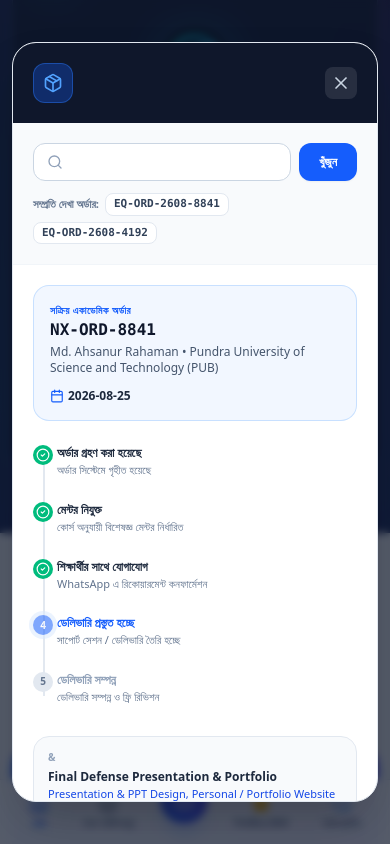
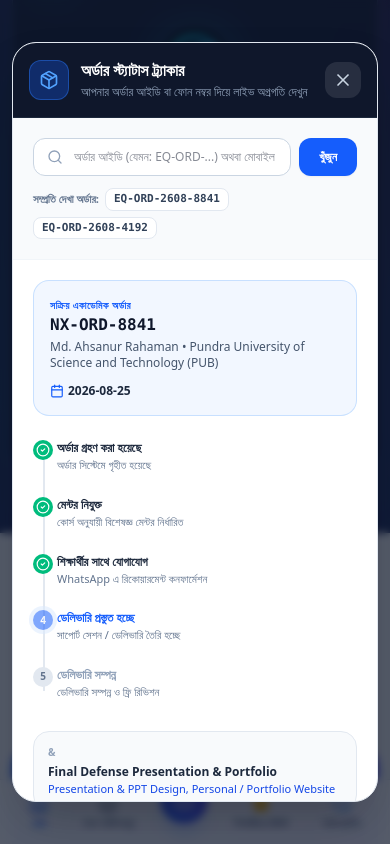
Before and after one commit to ahsanur-official/kraflyn-technologies, a React (Vite) app: page / in a window 390 px wide. Both pictures are taken after a click on the button "অর্ডার স্ট্যাটাস ট্র্যাক করুন". Shown: the part 936-1780 px from the top of the page. Built offline with nearby package versions, Linux system fonts and the light colour scheme.

Commit message:
refactor: improve responsive layout and localize order modals
Update OrderModal and OrderTrackerModal for better responsiveness on small screens. Add missing localization keys to support multi-language tracking and order interfaces.

```diff
--- a/src/components/order/OrderModal.tsx
+++ b/src/components/order/OrderModal.tsx
@@ -180,31 +180,34 @@ export const OrderModal: React.FC = () => {
       <div className="bg-white rounded-3xl shadow-2xl border border-slate-200 max-w-3xl w-full max-h-[92vh] flex flex-col overflow-hidden animate-in zoom-in-95 duration-200">
 
         {/* Header */}
-        <div className="bg-gradient-to-r from-blue-700 via-blue-800 to-indigo-900 text-white p-5 sm:p-6 shrink-0 relative">
-          <button
-            onClick={closeOrderModal}
-            className="absolute top-5 right-5 p-1.5 rounded-lg bg-white/10 hover:bg-white/20 text-white transition-colors cursor-pointer"
-          >
-            <X className="w-5 h-5" />
-          </button>
+        <div className="bg-gradient-to-r from-blue-700 via-blue-800 to-indigo-900 text-white p-5 sm:p-6 shrink-0">
+          <div className="flex items-start justify-between gap-4">
+            <div className="flex items-center gap-3 min-w-0">
+              <div className="w-10 h-10 rounded-xl bg-white/15 border border-white/20 flex items-center justify-center text-amber-300 shrink-0">
+                <GraduationCap className="w-6 h-6" />
+              </div>
+              <div className="min-w-0">
+                <h2 className="text-lg sm:text-xl font-bold tracking-tight">
+                  {t.orderModalHeading || t.orderModalTitle || 'সার্ভিস অর্ডার ফর্ম'}
+                </h2>
+                <p className="text-xs text-blue-100 mt-0.5 leading-normal">
+                  {t.orderModalSubtitle || 'নিচের তথ্যগুলো পূরণ করুন। অর্ডার সাবমিট হওয়ামাত্রই WhatsApp-এ যোগাযোগ করা হবে।'}
+                </p>
+              </div>
+            </div>
 
-          <div className="flex items-center gap-3">
-            <div className="w-10 h-10 rounded-xl bg-white/15 border border-white/20 flex items-center justify-center text-amber-300">
-              <GraduationCap className="w-6 h-6" />
-            </div>
-            <div>
-              <h2 className="text-xl font-bold tracking-tight">
-                {t.orderModalHeading}
-              </h2>
-              <p className="text-xs text-blue-100 mt-0.5">
-                {t.orderModalSubtitle}
-              </p>
-            </div>
+            <button
+              onClick={closeOrderModal}
+              aria-label="Close"
+              className="p-2 rounded-xl bg-white/10 hover:bg-white/20 text-white transition-colors cursor-pointer shrink-0"
+            >
+              <X className="w-5 h-5" />
+            </button>
           </div>
 
           {/* Reassurance pill */}
           <div className="mt-3.5 inline-flex items-center gap-2 bg-emerald-500/20 border border-emerald-400/40 text-emerald-100 text-xs px-3 py-1 rounded-full">
-            <CheckCircle2 className="w-3.5 h-3.5 text-emerald-300" />
+            <CheckCircle2 className="w-3.5 h-3.5 text-emerald-300 shrink-0" />
             <span>{language === 'bn' ? 'অগ্রিম কোনো পেমেন্ট প্রয়োজন নেই • সরাসরি WhatsApp এ যোগাযোগ' : 'No advance payment needed • Direct WhatsApp Outreach'}</span>
           </div>
         </div>
--- a/src/components/order/OrderTrackerModal.tsx
+++ b/src/components/order/OrderTrackerModal.tsx
@@ -134,22 +134,25 @@ export const OrderTrackerModal: React.FC = () => {
       <div className="bg-white rounded-3xl shadow-2xl border border-slate-200 max-w-2xl w-full overflow-hidden animate-in zoom-in-95 duration-200 max-h-[90vh] flex flex-col">
 
         {/* Modal Header */}
-        <div className="bg-slate-900 text-white p-5 sm:p-6 flex items-center justify-between shrink-0">
-          <div className="flex items-center gap-3">
-            <div className="w-10 h-10 rounded-xl bg-blue-600/30 border border-blue-500/40 flex items-center justify-center text-blue-400">
+        <div className="bg-slate-900 text-white p-4 sm:p-5 flex items-center justify-between shrink-0 border-b border-slate-800 gap-3">
+          <div className="flex items-center gap-3 min-w-0 flex-1">
+            <div className="w-10 h-10 rounded-xl bg-blue-600/30 border border-blue-500/40 flex items-center justify-center text-blue-400 shrink-0">
               <Package className="w-5 h-5" />
             </div>
-            <div>
-              <h3 className="text-lg font-bold">{t.trackOrderHeading}</h3>
-              <p className="text-xs text-slate-400">
-                {t.trackOrderSubtitle}
+            <div className="min-w-0 flex-1">
+              <h3 className="text-base sm:text-lg font-bold text-white leading-snug">
+                {t.trackOrderHeading || (language === 'bn' ? 'অর্ডার স্ট্যাটাস ট্র্যাকার' : 'Live Order Tracker')}
+              </h3>
+              <p className="text-xs text-slate-400 leading-normal mt-0.5">
+                {t.trackOrderSubtitle || (language === 'bn' ? 'আপনার অর্ডার আইডি বা ফোন নম্বর দিয়ে লাইভ অগ্রগতি দেখুন' : 'Track your project status in real-time with Order ID or Phone')}
               </p>
             </div>
           </div>
 
           <button
             onClick={closeOrderTracker}
-            className="p-1.5 rounded-lg bg-white/10 hover:bg-white/20 text-slate-300 hover:text-white transition-colors cursor-pointer"
+            aria-label="Close"
+            className="p-2 rounded-xl bg-white/10 hover:bg-white/20 text-slate-300 hover:text-white transition-all cursor-pointer shrink-0"
           >
             <X className="w-5 h-5" />
           </button>
--- a/src/data/translations.ts
+++ b/src/data/translations.ts
@@ -119,8 +119,12 @@ export interface TranslationDictionary {
   removeItem: string;
 
   // Order Modal
+  orderModalHeading: string;
   orderModalTitle: string;
   orderModalSubtitle: string;
+  trackOrderHeading: string;
+  trackOrderSubtitle: string;
+  orderIdOrPhonePlaceholder: string;
   stepContact: string;
   stepAcademic: string;
   stepRequirements: string;
@@ -346,8 +350,12 @@ export const DICTIONARY: Record<Language, TranslationDictionary> = {
     removeItem: 'মুছে ফেলুন',
 
     // Order Modal
+    orderModalHeading: 'সার্ভিস অর্ডার ফর্ম',
     orderModalTitle: 'সার্ভিস অর্ডার ফর্ম',
     orderModalSubtitle: 'নিচের তথ্যগুলো পূরণ করুন। অর্ডার সাবমিট হওয়ামাত্রই WhatsApp-এ যোগাযোগ করা হবে।',
+    trackOrderHeading: 'অর্ডার স্ট্যাটাস ট্র্যাকার',
+    trackOrderSubtitle: 'আপনার অর্ডার আইডি বা ফোন নম্বর দিয়ে লাইভ অগ্রগতি দেখুন',
+    orderIdOrPhonePlaceholder: 'অর্ডার আইডি (যেমন: EQ-ORD-...) অথবা মোবাইল নম্বর লিখুন',
     stepContact: '১. যোগাযোগ তথ্য',
     stepAcademic: '২. শিক্ষা ও প্রজেক্ট বিবরণ',
     stepRequirements: '৩. রিকোয়ারমেন্ট ও ফাইল',
@@ -571,8 +579,12 @@ export const DICTIONARY: Record<Language, TranslationDictionary> = {
     removeItem: 'Remove',
 
     // Order Modal
+    orderModalHeading: 'Service Order Form',
     orderModalTitle: 'Service Order Form',
     orderModalSubtitle: 'Provide your project details below. Our coordinator will contact you on WhatsApp right away.',
+    trackOrderHeading: 'Live Order Tracker',
+    trackOrderSubtitle: 'Track your project status in real-time with Order ID or Phone',
+    orderIdOrPhonePlaceholder: 'Enter Order ID (e.g. EQ-ORD-...) or Mobile Number',
     stepContact: '1. Contact Details',
     stepAcademic: '2. Academic / Project Info',
     stepRequirements: '3. Requirements & Files',
```
